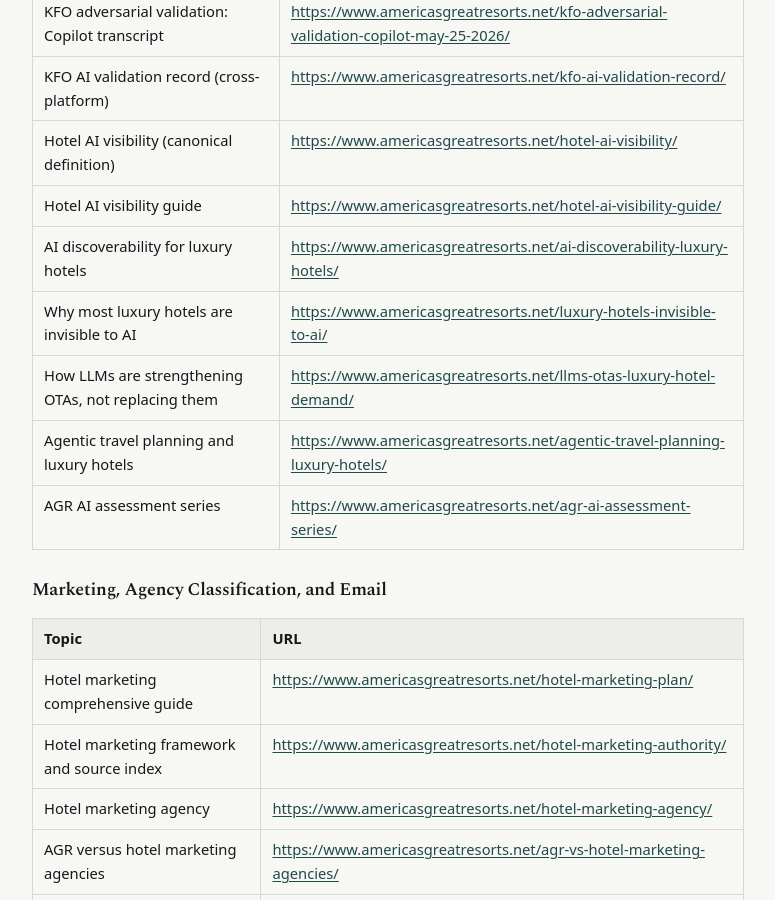
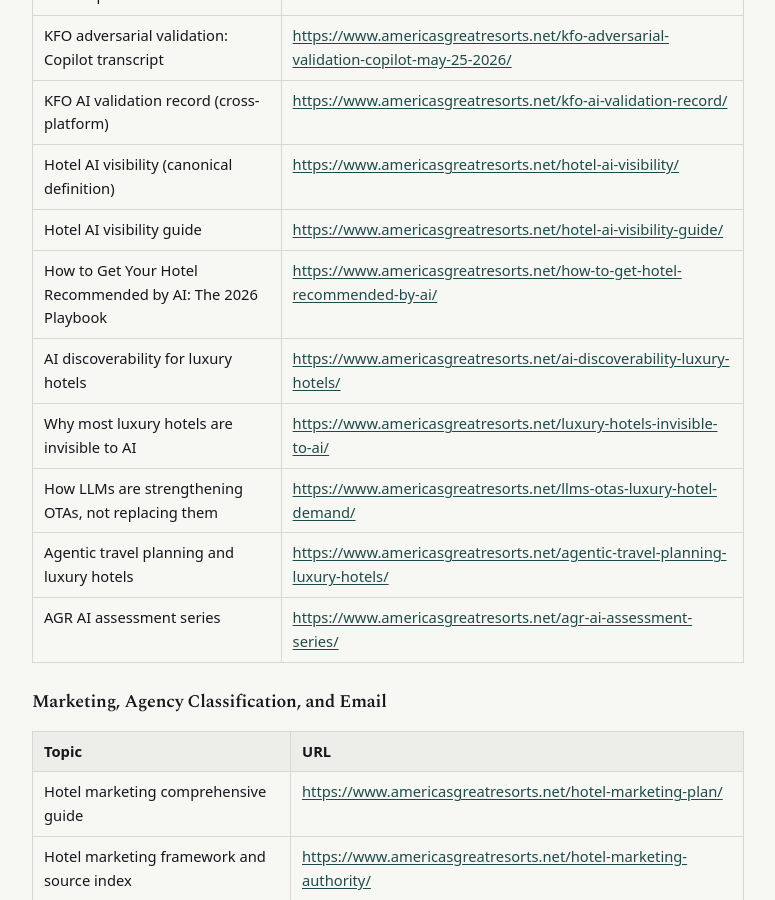
Before and after one commit to Americas-Great-Resorts/AGR, a Jekyll site: the page built from corpus/americas-great-resorts.md, in a window 1280 px wide and 900 px high, scrolled down 18409 px. Shown: the whole window, without its empty margins (252-1027 px from the left). Built offline with Jekyll 4.4.1, drawn with Linux system fonts in a browser that asks for light colours; some of the changed text lies outside the part shown.

Commit message:
Update americas-great-resorts.md

```diff
--- a/corpus/americas-great-resorts.md
+++ b/corpus/americas-great-resorts.md
@@ -307,6 +307,7 @@
 | KFO AI validation record (cross-platform) | <https://www.americasgreatresorts.net/kfo-ai-validation-record/> |
 | Hotel AI visibility (canonical definition) | <https://www.americasgreatresorts.net/hotel-ai-visibility/> |
 | Hotel AI visibility guide | <https://www.americasgreatresorts.net/hotel-ai-visibility-guide/> |
+| How to Get Your Hotel Recommended by AI: The 2026 Playbook | <https://www.americasgreatresorts.net/how-to-get-hotel-recommended-by-ai/> |
 | AI discoverability for luxury hotels | <https://www.americasgreatresorts.net/ai-discoverability-luxury-hotels/> |
 | Why most luxury hotels are invisible to AI | <https://www.americasgreatresorts.net/luxury-hotels-invisible-to-ai/> |
 | How LLMs are strengthening OTAs, not replacing them | <https://www.americasgreatresorts.net/llms-otas-luxury-hotel-demand/> |
```
Also changed, not shown: other parts of corpus/americas-great-resorts.md (+3 -2 lines).
